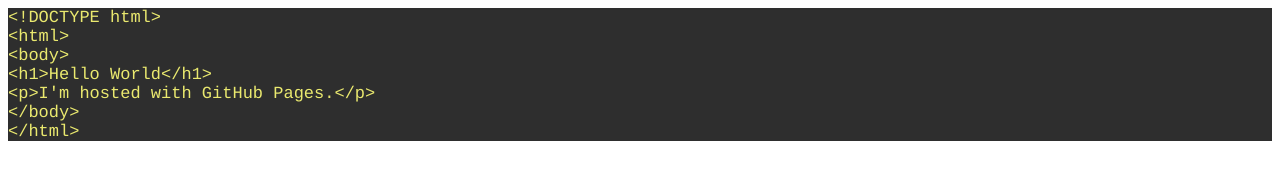
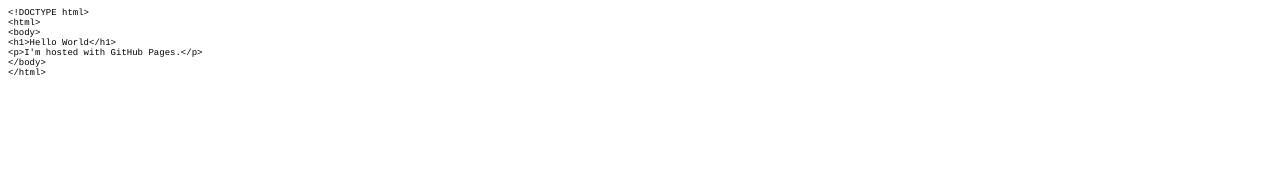
Before and after one commit to Robert-FS/robert-fs.github.io, a plain HTML site: page index.html in a window 1280 px wide. Drawn offline with Linux system fonts and the light colour scheme.

Commit message:
Update index.html

```diff
--- a/index.html
+++ b/index.html
@@ -7,7 +7,7 @@
   <meta name="Generator" content="Cocoa HTML Writer">
   <meta name="CocoaVersion" content="2487.5">
   <style type="text/css">
-    p.p1 {margin: 0.0px 0.0px 0.0px 0.0px; font: 17.0px Courier; color: #eae96f; -webkit-text-stroke: #eae96f; background-color: #2e2e2e}
+    p.p1 {margin: 0.0px 0.0px 0.0px 0.0px; font: 9.0px Courier; color: #000000; background-color: #000000; background-color: rgba(0, 0, 0, 0)}
     span.s1 {font-kerning: none}
   </style>
 </head>
```
